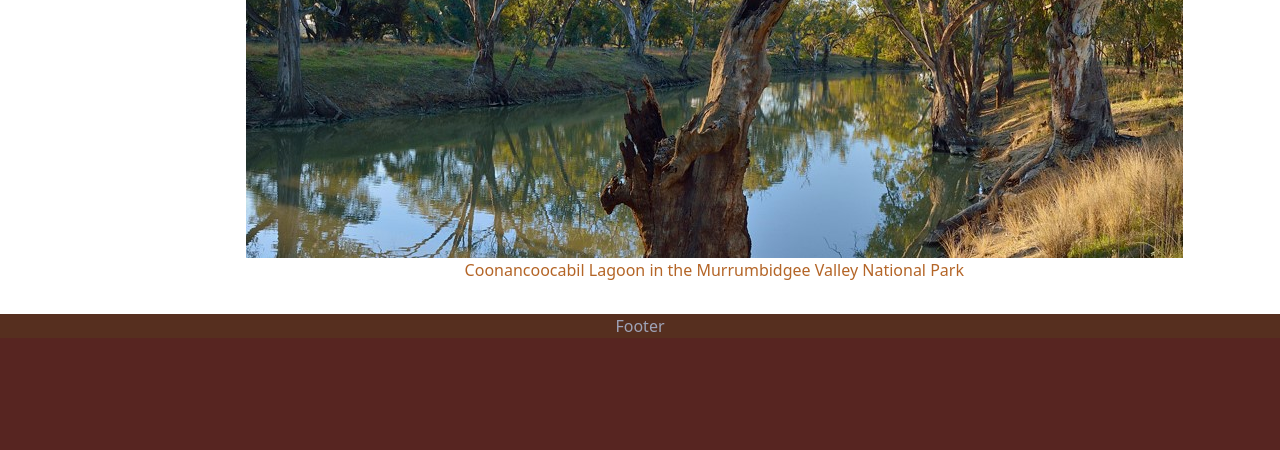
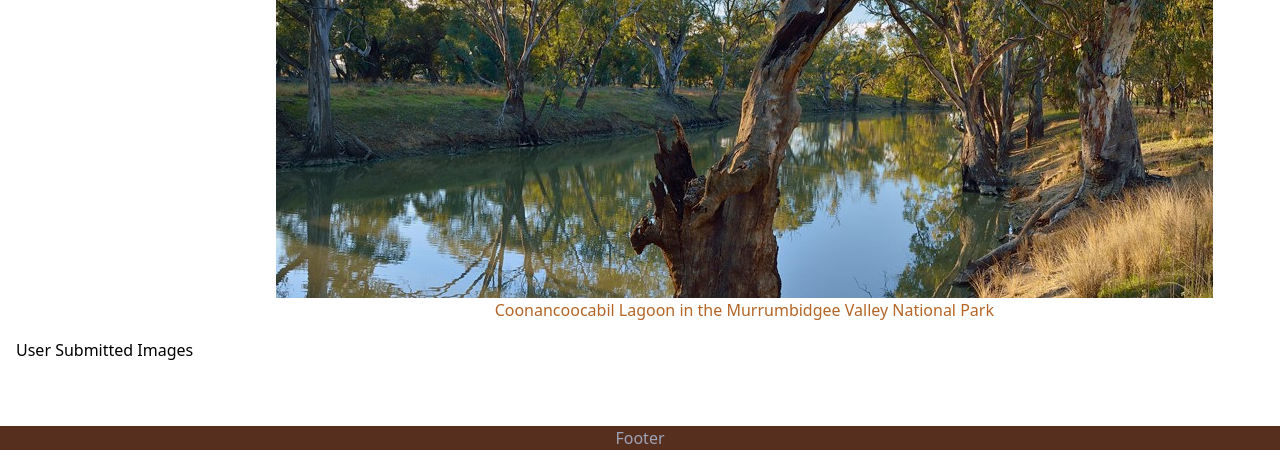
Before and after one commit to Cinnayanny/flaskProject, a Flask app: page /gallery in a window 1280 px wide, after a click that opens the changed part. Shown: the part 1572-2022 px from the top of the page. Before the commit the page ends 1904 px from the top, so only its background shows below. Run offline with Flask 2, Linux system fonts and the light colour scheme; the visitor is signed in with stand-in values (Sample User, id 1); data comes from the database, SQL or seed files in the repository; both versions use the stored data as it was after the commit; some libraries are stand-ins or nearby versions.

Commit message:
userPhotos.html function

```diff
--- a/app.py
+++ b/app.py
@@ -11,6 +11,11 @@ app.config.from_object(Config)  # loads the configuration for the database
 db = SQLAlchemy(app)            # creates the db object using the configuration
 login = LoginManager(app)
 login.login_view = 'login'
+
+UPLOAD_FOLDER = './static/images/userPhotos/'
+ALLOWED_EXTENSIONS = {'png', 'jpg', 'jpeg', 'gif'}
+app.config['UPLOAD_FOLDER'] = UPLOAD_FOLDER
+
 from models import Contact, todo, User, Photos
 from forms import ContactForm, RegistrationForm, LoginForm, ResetPasswordForm, UserProfileForm, PhotoUploadForm
 
@@ -40,6 +45,30 @@ def contact():
         db.session.commit()
     flash("Thank you for your feedback! We will get back to you")
     return render_template("contact.html", title ="Contact Us", form=form, user=current_user)
+
+def allowed_file(filename):
+    return '.' in filename and \
+           filename.rsplit('.', 1)[1].lower() in ALLOWED_EXTENSIONS
+
+@app.route('/userPhotos', methods=['GET', 'POST'])
+@login_required
+def photos():
+    form = PhotoUploadForm()
+    user_images = Photos.query.filter_by(userid=current_user.id).all()
+    if form.validate_on_submit():
+        new_image = form.image.data
+        filename = secure_filename(new_image.filename)
+
+        if new_image and allowed_file(filename):
+            new_image.save(os.path.join(UPLOAD_FOLDER, filename))
+            photo = Photos(title=form.title.data, filename=filename, userid=current_user.id)
+            db.session.add(photo)
+            db.session.commit()
+            flash("Image Uploaded")
+            return redirect(url_for("photos"))
+        else:
+            flash("The File Upload failed.")
+    return render_template("userPhotos.html", title="User Photos", user=current_user, form=form, images=user_images)
 
 @app.route('/todo', methods=["POST", "GET"])
 def view_todo():
--- a/static/Ngunnawal.css
+++ b/static/Ngunnawal.css
@@ -46,13 +46,16 @@ h1 {
     background-color: #3f3030;
 }
 
+.grid-container {
+    display: grid;
+    grid-template-columns: auto auto auto;
+    grid-gap: 1em;
+    padding: 1em;
+}
+
 body {
     background-color: #260707;
     color: #b46527;
-}
-
-.grid-container > div {
-    background-color: rgba(255,255,255, 0.2);
 }
 
 .imagetext {
--- a/templates/gallery.html
+++ b/templates/gallery.html
@@ -7,6 +7,7 @@
 
 {# Place the content for the cellContent2 in this block #}
 {% block cellContent2 %}
+    <p style="color: black">Website Developer Images</p>
         <img src="/static/Images/Ngunnawal%20Sunset.jpg" width="1024" height="439">
         <div class="TextonImage">
             Sunset over Ngunnawal in ACT
@@ -17,6 +18,16 @@
         </div>
 {% endblock %}
 
+{% block cellContent3 %}
+    <p style="color: black">User Submitted Images</p>
+<div class="grid-container">
+	  {% for image in Images %}
+	      <div>{{ image.title }}<br>
+	          <img src="/static/images/userPhotos/{{ image.filename }}" width="auto" alt="auto"></div>
+	  {% endfor %}
+</div>
+{% endblock %}
+
 {% block cellContent4 %}
 Footer
 {% endblock %}
--- a/templates/template.html
+++ b/templates/template.html
@@ -50,7 +50,7 @@
             <a class="nav-link" href="/profile">Your Profile</a>
            </li>
               <li class="nav-item">
-                  <a class="nav-link" href="/userPhotos">Photos</a>
+                  <a class="nav-link" href="/userPhotos">User Photo Upload</a>
             </li>
              <li class="nav-item">
             <a class="nav-link" href="/logout">Logout</a>
```
Also changed, not shown: templates/userPhotos.html (+9 -0 lines), ngunnawal.db.
